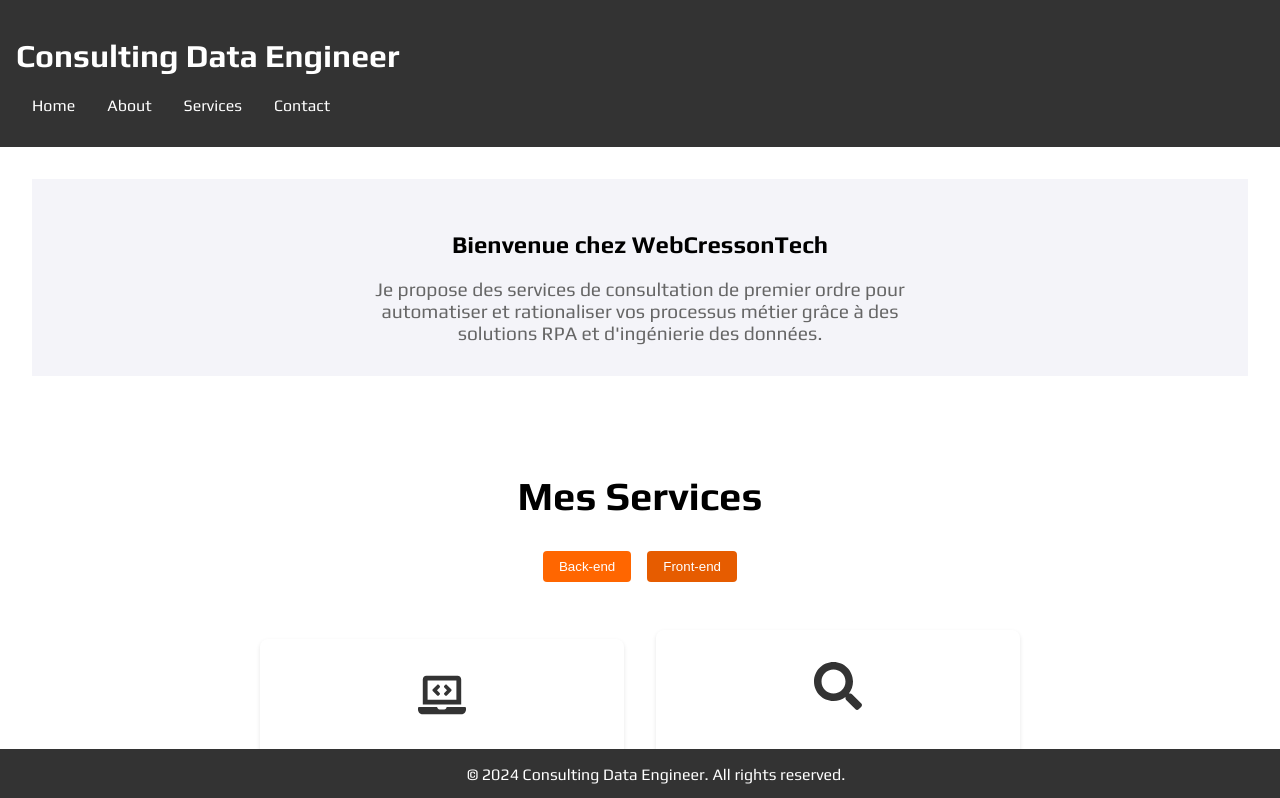
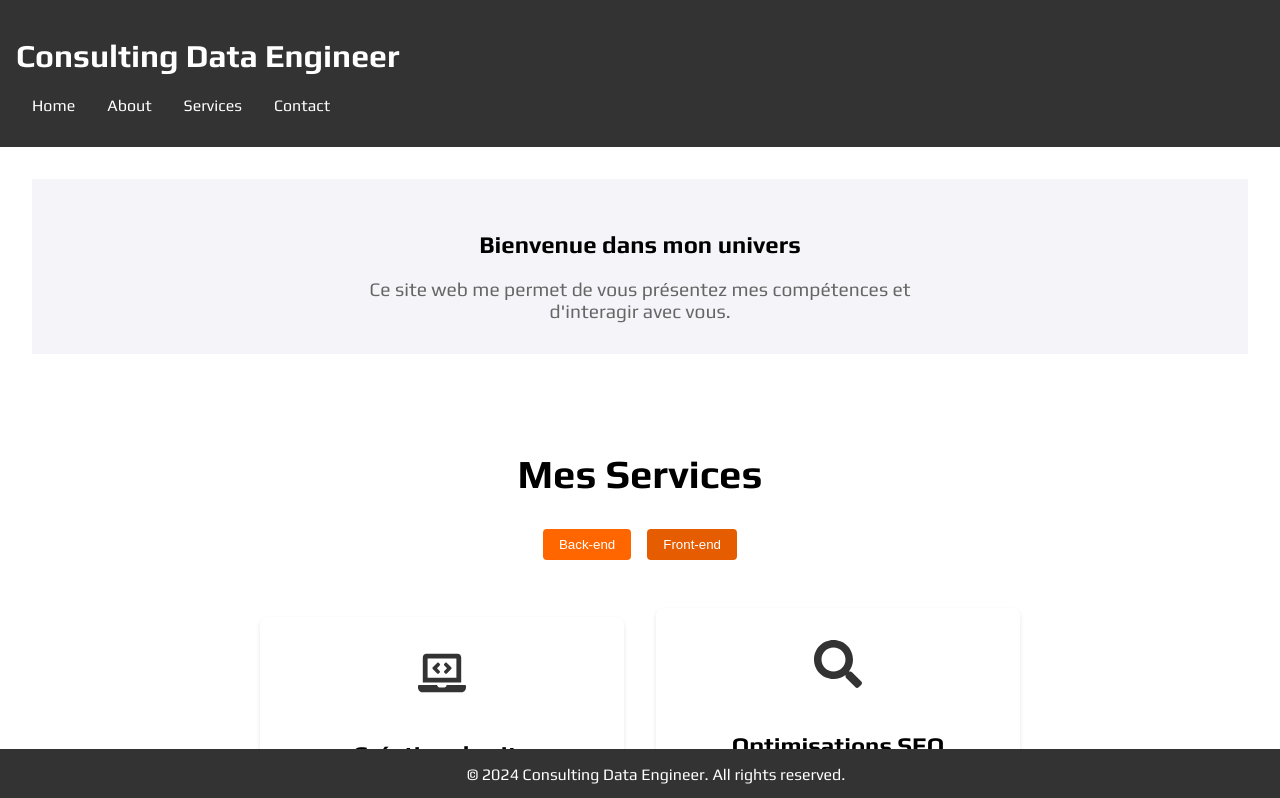
Before and after one commit to creacress/webcresson_site, a React (Create React App) app in the folder frontend/: page / in a window 1280 px wide. Shown: the top 798 px of the page. Built offline with nearby package versions, Linux system fonts and the light colour scheme; no server answers.

Commit message:
Rajout du key

```diff
--- a/frontend/src/components/Home/Home.js
+++ b/frontend/src/components/Home/Home.js
@@ -33,8 +33,8 @@ const Home = () => (
       <meta name="twitter:image" content="https://www.canva.com/design/DAFN5s5-hjk/view" />
     </Helmet>
     <div className="hero">
-      <h1>Bienvenue chez WebCressonTech</h1>
-      <p>Je propose des services de consultation de premier ordre pour automatiser et rationaliser vos processus métier grâce à des solutions RPA et d'ingénierie des données.</p>
+      <h1>Bienvenue dans mon univers</h1>
+      <p>Ce site web me permet de vous présentez mes compétences et d'interagir avec vous.</p>
     </div>
     <Services />
     <div className="cta">
```
Also changed, not shown: 1 other file (tests, documents, lock files or other folders).
